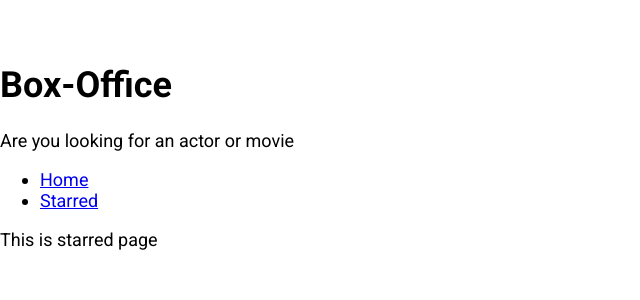
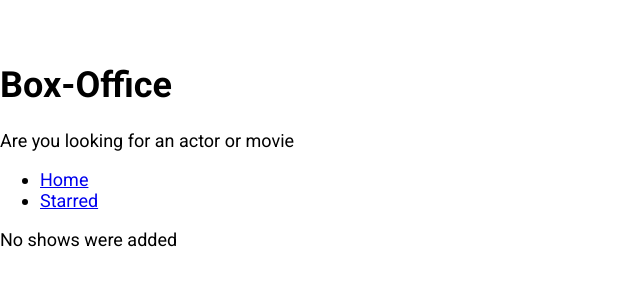
Before and after one commit to DEV-PROG-spec/box-office, a React (Create React App) app: page /starred in a window 1280 px wide. Shown: the top 300 px of the page, without its empty margins (0-640 px from the left). Built offline with nearby package versions, Linux system fonts and the light colour scheme.

Commit message:
finished starred page

```diff
--- a/src/pages/Starred.js
+++ b/src/pages/Starred.js
@@ -1,12 +1,43 @@
-import React from 'react'
-import MainPageLayout from '../components/MainPageLayout'
+import React, { useState, useEffect } from 'react';
+import MainPageLayout from '../components/MainPageLayout';
+import { useShows } from '../misc/custom-hooks';
+import { apiGet } from '../misc/config';
+import ShowGrid from '../components/show/ShowGrid';
 
 const Starred = () => {
+  const [starred] = useShows();
+
+  const [shows, setShows] = useState(null);
+  const [isLoading, setIsLoading] = useState(true);
+  const [error, setError] = useState(null);
+
+  useEffect(() => {
+    if (starred && starred.length > 0) {
+      const promises = starred.map(showId => apiGet(`/shows/${showId}`));
+
+      Promise.all(promises)
+        .then(apiData => apiData.map(show => ({ show })))
+        .then(results => {
+          setShows(results);
+          setIsLoading(false);
+        })
+        .catch(err => {
+          setError(err.message);
+          setIsLoading(false);
+        });
+    } else {
+      setIsLoading(false);
+    }
+  }, [starred]);
+
   return (
     <MainPageLayout>
-      This is starred page
+      {isLoading && <div>Shows are still loading</div>}
+      {error && <div>Error occured: {error}</div>}
+      {!isLoading && !shows && <div>No shows were added</div>}
+      {!isLoading && !error && shows && <ShowGrid data={shows} />}
     </MainPageLayout>
-  )
-}
+  );
+};
 
-export default Starred
+export default Starred;
```
